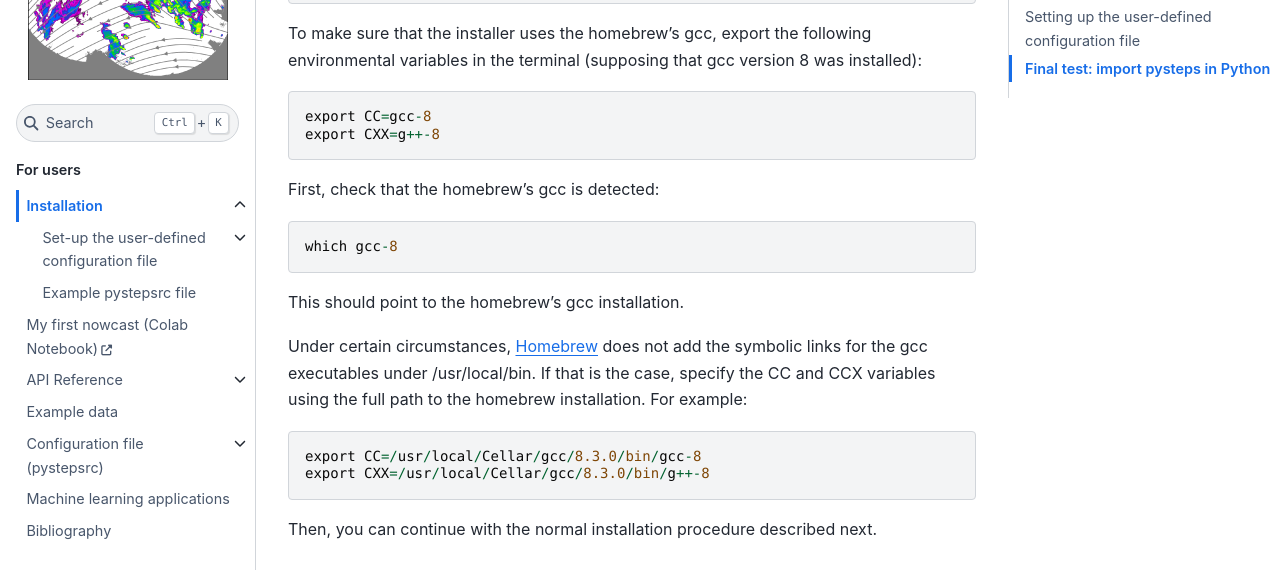
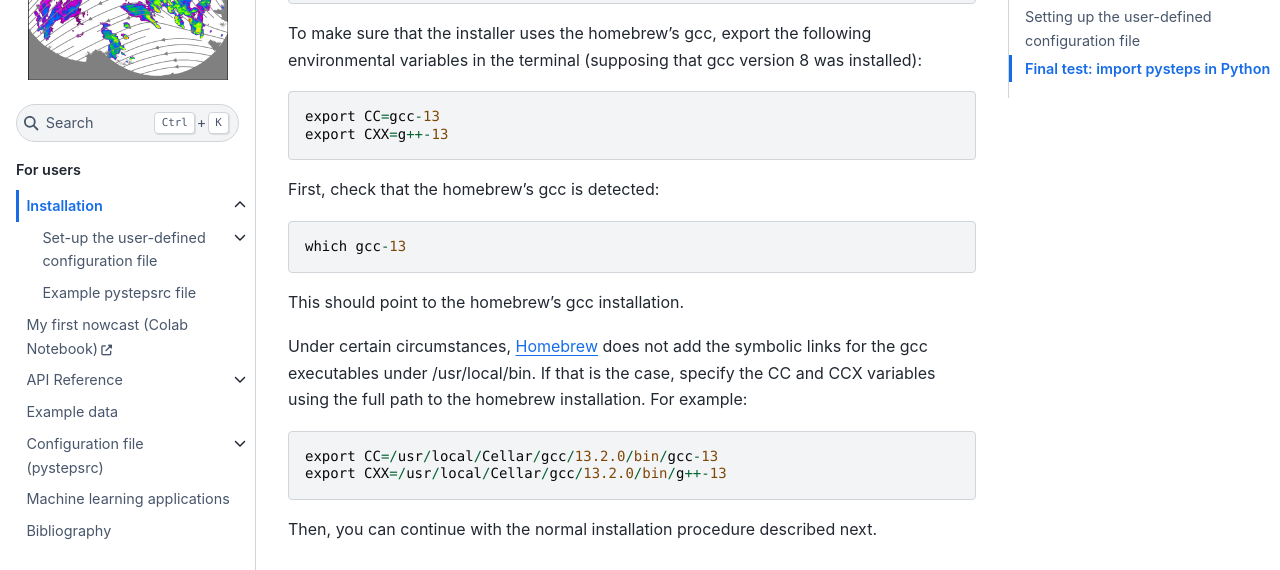
Before and after one commit to pySTEPS/pysteps, a Sphinx documentation site: the page built from doc/source/user_guide/install_pysteps.rst, in a window 1280 px wide and 900 px high, scrolled down 3347 px. Shown: the part 152-722 px from the top of the window. Built offline with Sphinx 7.4.7 and the Sphinx Book theme 1.1.4, drawn with Linux system fonts in a browser that asks for light colours; pages that are not in the unit, such as notebooks, are missing from menus.

Commit message:
Migrate to gcc13

```diff
--- a/doc/source/user_guide/install_pysteps.rst
+++ b/doc/source/user_guide/install_pysteps.rst
@@ -148,12 +148,12 @@ To make sure that the installer uses the homebrew's gcc, export the
 following environmental variables in the terminal
 (supposing that gcc version 8 was installed)::
 
-    export CC=gcc-8
-    export CXX=g++-8
+    export CC=gcc-13
+    export CXX=g++-13
 
 First, check that the homebrew's gcc is detected::
 
-    which gcc-8
+    which gcc-13
 
 This should point to the homebrew's gcc installation.
 
@@ -162,8 +162,8 @@ gcc executables under /usr/local/bin.
 If that is the case, specify the CC and CCX variables using the full path to
 the homebrew installation. For example::
 
-    export CC=/usr/local/Cellar/gcc/8.3.0/bin/gcc-8
-    export CXX=/usr/local/Cellar/gcc/8.3.0/bin/g++-8
+    export CC=/usr/local/Cellar/gcc/13.2.0/bin/gcc-13
+    export CXX=/usr/local/Cellar/gcc/13.2.0/bin/g++-13
 
 Then, you can continue with the normal installation procedure described next.
 
```
Also changed, not shown: 1 other file.
